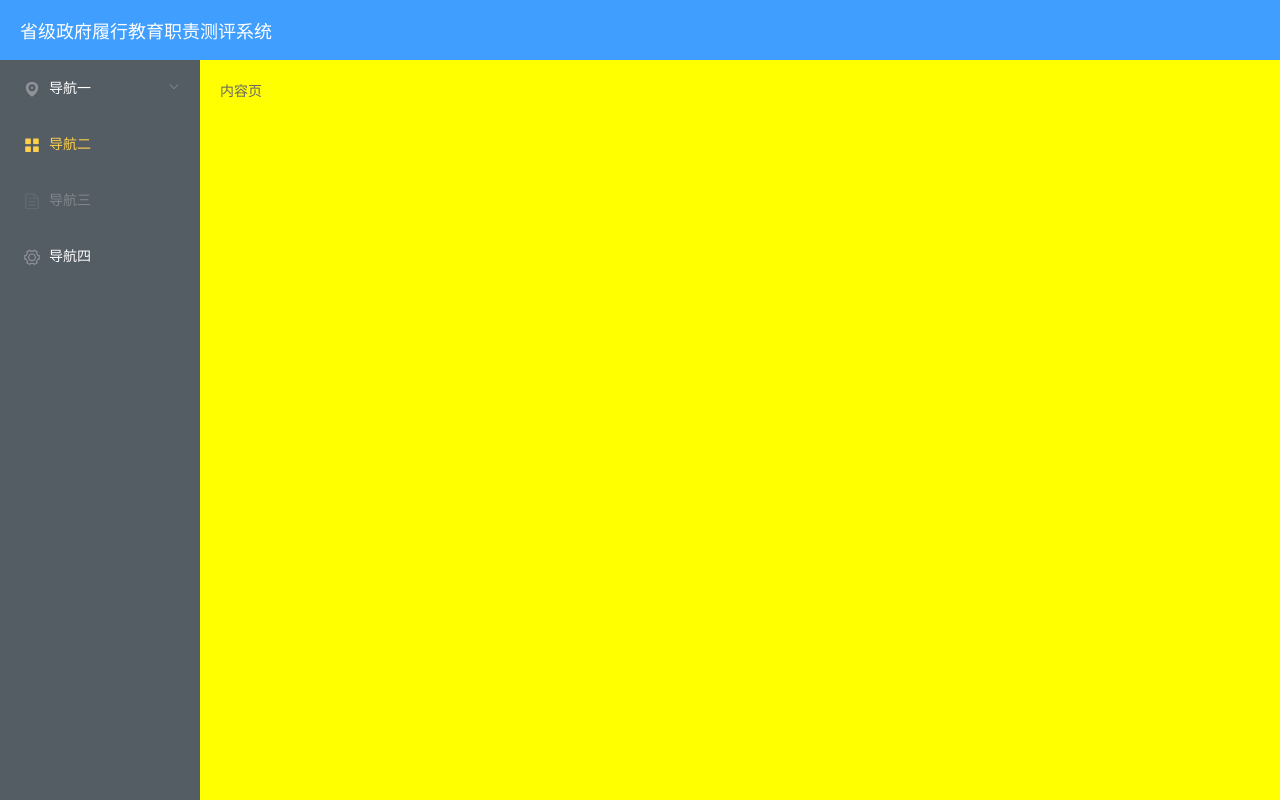
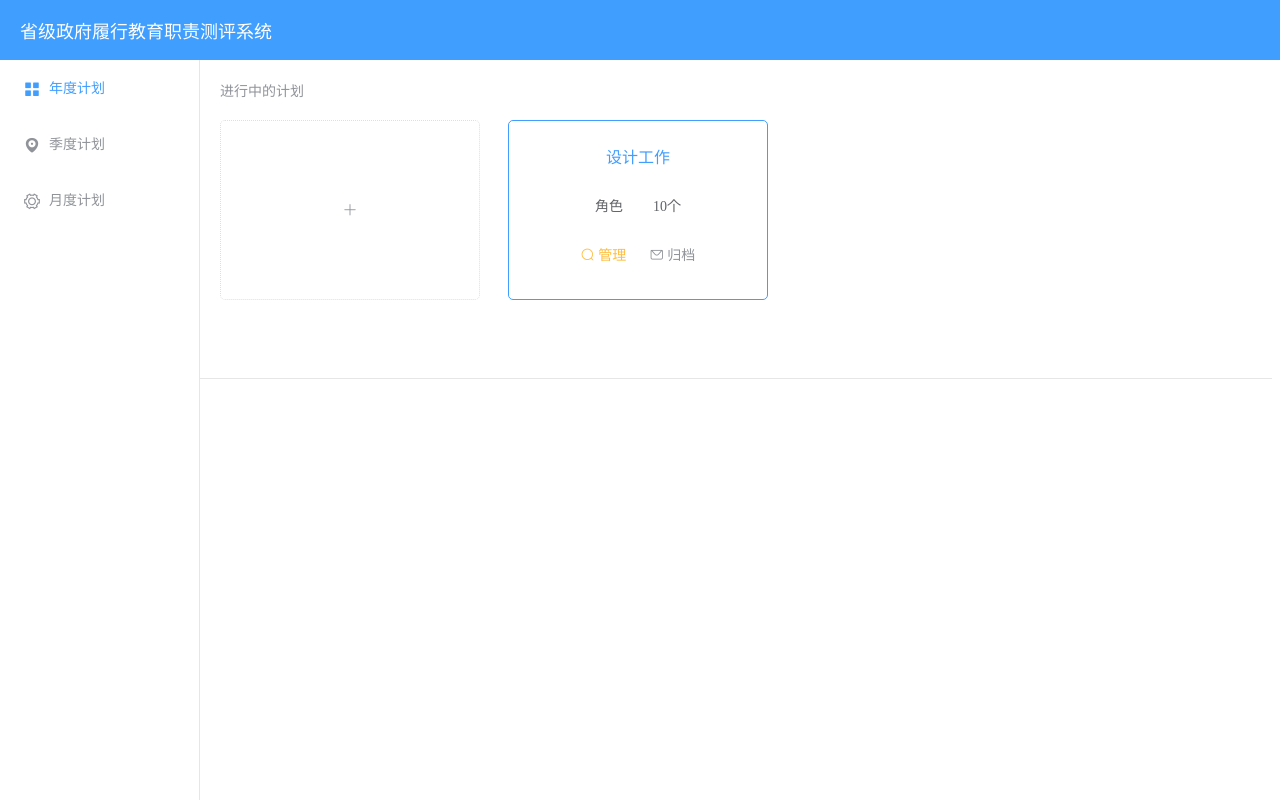
Before and after one commit to yangyuan02/jky_os_bear, a Vue app: page /home in a window 1280 px wide. Built offline with nearby package versions, Linux system fonts and the light colour scheme.

Commit message:
new info

```diff
--- a/src/components/common/Sidebar.vue
+++ b/src/components/common/Sidebar.vue
@@ -1,40 +1,18 @@
 <template>
-  <div>
-    <el-col :span="12">
-      <el-menu default-active="2" class="el-menu-vertical-demo" @open="handleOpen" @close="handleClose" background-color="#545c64" text-color="#fff" active-text-color="#ffd04b">
-        <el-submenu index="1">
-          <template slot="title">
-            <i class="el-icon-location"></i>
-            <span>导航一</span>
-</template>
-        <el-menu-item-group>
-<template slot="title">
-  分组一
-</template>
-          <el-menu-item index="1-1">选项1</el-menu-item>
-          <el-menu-item index="1-2">选项2</el-menu-item>
-        </el-menu-item-group>
-        <el-menu-item-group title="分组2">
-          <el-menu-item index="1-3">选项3</el-menu-item>
-        </el-menu-item-group>
-        <el-submenu index="1-4">
-<template slot="title">
-  选项4
-</template>
-          <el-menu-item index="1-4-1">选项1</el-menu-item>
-        </el-submenu>
-      </el-submenu>
+  <div style="height:100%">
+    <el-col :span="12" style="height:100%">
+      <el-menu default-active="1" class="el-menu-vertical-demo" @open="handleOpen" @close="handleClose" text-color="#909399">
+        <el-menu-item index="1">
+        <i class="el-icon-menu"></i>
+        <span slot="title">年度计划</span>
+      </el-menu-item>
       <el-menu-item index="2">
-        <i class="el-icon-menu"></i>
-        <span slot="title">导航二</span>
+        <i class="el-icon-location"></i>
+        <span slot="title">季度计划</span>
       </el-menu-item>
-      <el-menu-item index="3" disabled>
-        <i class="el-icon-document"></i>
-        <span slot="title">导航三</span>
-      </el-menu-item>
-      <el-menu-item index="4">
+      <el-menu-item index="3">
         <i class="el-icon-setting"></i>
-        <span slot="title">导航四</span>
+        <span slot="title">月度计划</span>
       </el-menu-item>
     </el-menu>
   </el-col>
@@ -45,7 +23,7 @@
 
 <style>
   .el-menu-vertical-demo{
-    width: 200px;
+    width: 199px;
     height: 100%;
     min-height: 400px;
   }
--- a/src/views/home.vue
+++ b/src/views/home.vue
@@ -39,12 +39,11 @@
         height:100%;
         .el-aside{
           height: 100%;
-          background-color: rgb(84, 92, 100);
         }
         .el-main{
           width: calc(100% - 200px);
           height: 100%;
-          background: yellow;
+          background: #fff;
         }
       }
     }
--- a/src/views/level01/main.vue
+++ b/src/views/level01/main.vue
@@ -1,5 +1,35 @@
 <template>
-  <div>内容页</div>
+  <div class="wrapper">
+    <div class="content on-plan">
+      <p class="title">进行中的计划</p>
+      <ul class="on-plan-list">
+        <li>
+          <i class="el-icon-plus"></i>
+        </li>
+        <li class="on-li">
+            <p class="plan-name">设计工作</p>
+            <p class="roles">
+              <span class="roles-left">角色</span>
+              <span class="roles-right">10个</span>
+            </p>
+            <p class="plan-button">
+              <span class="manage-btn">
+                <i class="el-icon-search"></i>
+                管理
+              </span>
+              <span class="file-btn">
+                <i class="el-icon-message"></i>
+                归档
+              </span>
+            </p>
+        </li>
+
+      </ul>
+    </div>
+    <div class="content finished-plan">
+
+    </div>
+  </div>
 </template>
 
 <script>
@@ -8,6 +38,63 @@ export default {
 }
 </script>
 
-<style>
-
+<style lang="less">
+  @main-clolr:#409EFF;
+  @text-color:#909399;
+  .wrapper{
+    .content{
+      color: @text-color;
+      .title{
+        font-size: 14px;
+      }
+      .on-plan-list{
+        overflow: hidden;
+        margin-top: 20px;
+        margin-right: -28px;
+       li{
+          float: left;
+          width: 258px;
+          height: 178px;
+          border: 1px dotted #dcdfe6;
+          border-radius: 5px;
+          text-align: center;
+          line-height: 180px;
+          font-size: 14px;
+          margin-right: 28px;
+          margin-bottom: 28px;
+          cursor: pointer;
+       }
+       .on-li{
+         border-color: @main-clolr;
+         border-style: solid;
+         line-height: 24px;
+         p{
+           margin: 25px auto;
+         }
+         .plan-name{
+            font-size: 16px;
+            color: @main-clolr;
+         }
+         .roles{
+           color: #606266;
+           .roles-left{
+             padding-right: 30px;
+           }
+         }
+         .plan-button{
+           .manage-btn{
+             color: #ffbd3d;
+             padding-right: 20px;
+           }
+         }
+       }
+      }
+    }
+    .on-plan{
+      border-bottom: 1px solid #e6e6e6;
+      margin-left: -20px;
+      margin-right: -12px;
+      padding: 0 20px 50px 20px;
+    }
+  }
 </style>
```
